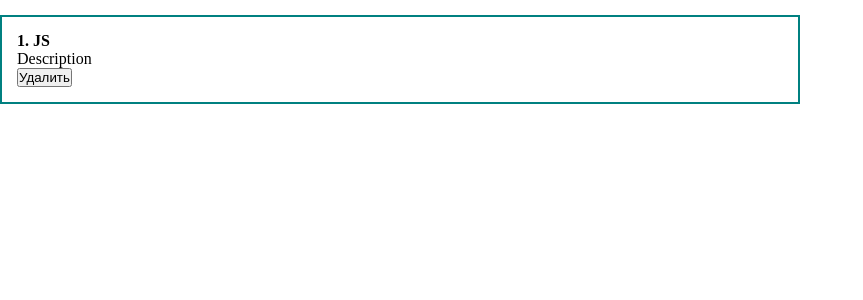
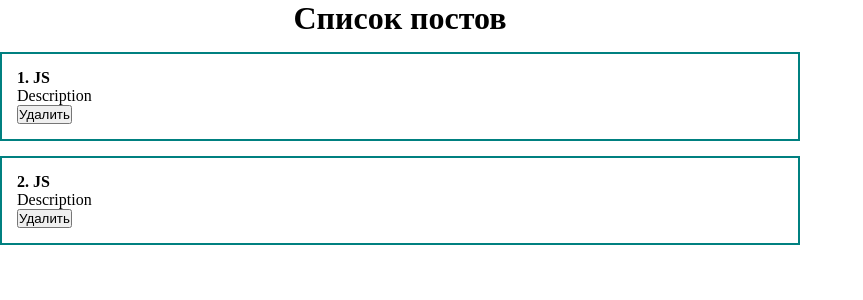
Before and after one commit to DashaKorotkevich/react-training, a React (Vite) app: page / in a window 1280 px wide. Shown: the top 300 px of the page, without its empty margins (0-863 px from the left). Built offline with nearby package versions, Linux system fonts and the light colour scheme.

Commit message:
feat: отрисовываем с циклом, key со списками

```diff
--- a/src/App.jsx
+++ b/src/App.jsx
@@ -5,11 +5,17 @@
 import PostItem from "./components/PostItem";
 
 function App() {
-  const [value, setValue] = useState('ТЕКСТ В ИНПУТ')
+  const [posts, setPosts] = useState([
+    {id: 1, title: 'JS', body: 'Description'},
+    {id: 2, title: 'JS', body: 'Description'},
+  ])
 
   return (
     <div class='App'>
-     <PostItem post={{id: 1, title: 'JS', body: 'Description'}}/>
+      <h1 style={{textAlign: 'center'}}>Список постов</h1>
+     {posts.map(post =>
+       <PostItem post={post} key={post.id}/> // ключи позволяют перерисовывать те элементы, в которых произошли изменения
+     )}
 
     </div>
   );
```
